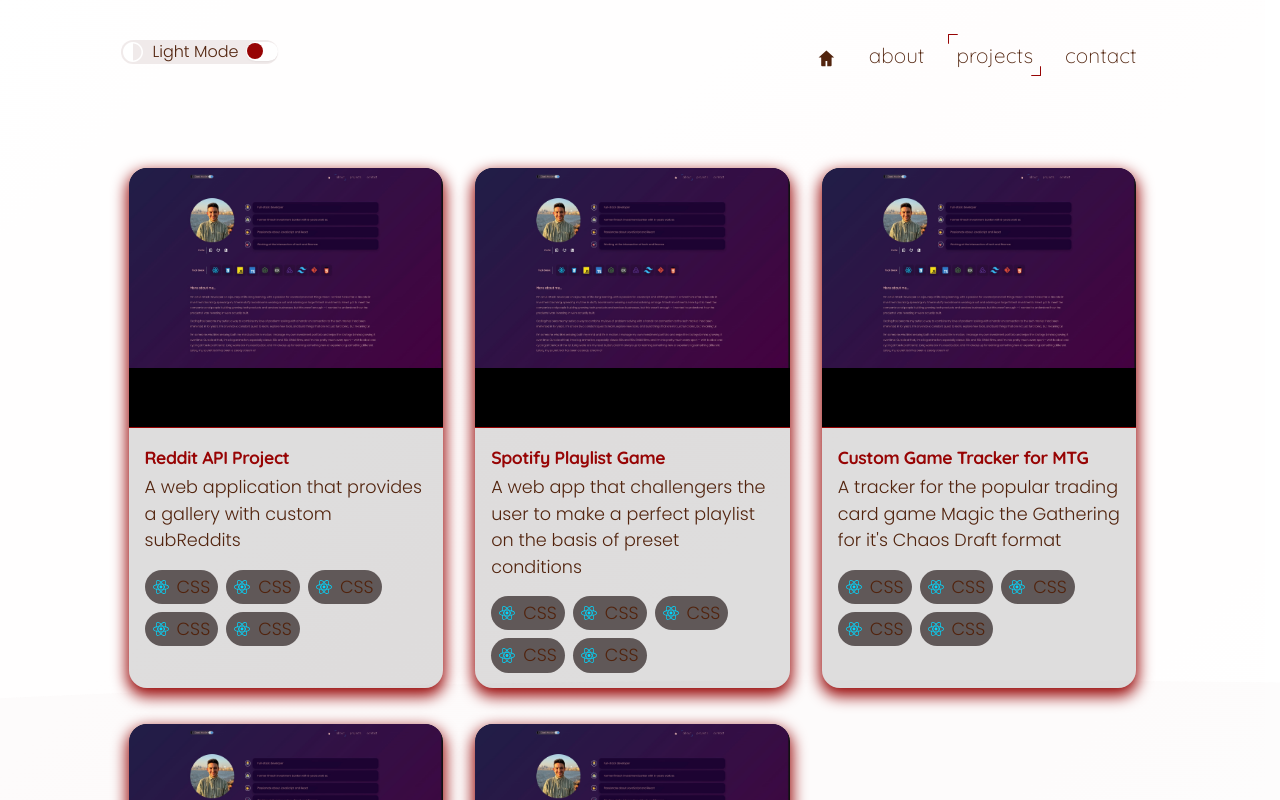
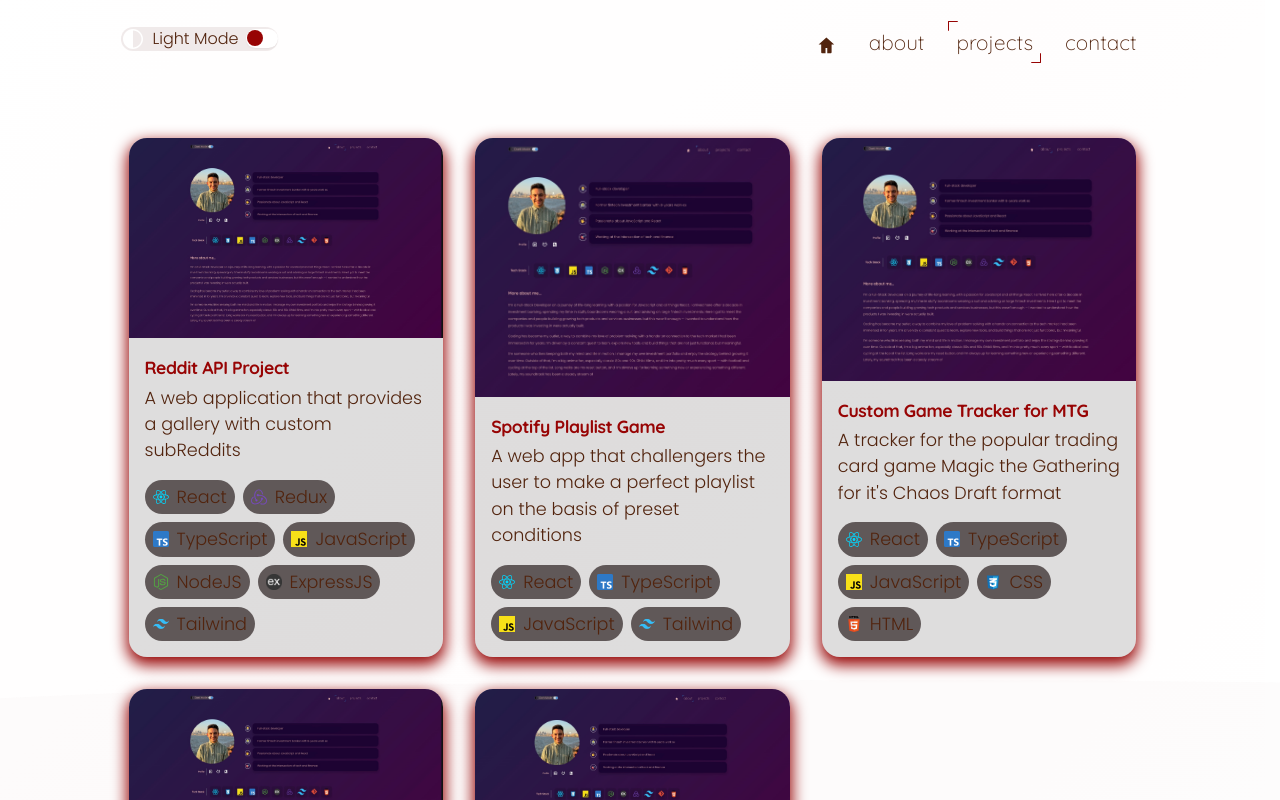
Before and after one commit to Dbrowne14/Personal-Portfolio-Website, a React (Vite) app: page /projects in a window 1280 px wide. Shown: the top 800 px of the page. Built offline with nearby package versions, Linux system fonts and the light colour scheme.

Commit message:
repeating logo feature added

```diff
--- a/src/components/ui/projectsCard.tsx
+++ b/src/components/ui/projectsCard.tsx
@@ -4,21 +4,20 @@
 
 const projectsCard = () => {
   return projectsData.map((project) => (
-    <div className="h-110 sm:h-130 rounded-2xl bg-iconBg shadow-[0_6px_15px_2px_var(--color-highlightColor)] block overflow-hidden mt-1">
-      <div className="h-[50%] w-full bg-black rounded-t-2xl border-b-highlightColor border-b">
-        <img className="object-cover object-[50%_20%]" src={project.imageLink} />
+    <div className="flex flex-col rounded-2xl bg-iconBg shadow-[0_6px_15px_2px_var(--color-highlightColor)] overflow-hidden">
+      {/* Top image */}
+      <div className="h-1/2 w-full">
+        <img className="w-full h-full object-cover" src={project.imageLink} />
       </div>
-      <div className="h-[50%] w-full p-4">
+
+      {/* Bottom content */}
+      <div className="flex flex-col flex-1 p-4">
         <h1 className="mb-1 text-variableText font-bold text-highlightColor">
           {project.title}
         </h1>
         <p className="text-variableText">{project.description}</p>
         <div className="flex flex-wrap mt-4 gap-2">
-          <TechUsed />
-          <TechUsed />
-          <TechUsed />
-          <TechUsed />
-          <TechUsed />
+          <TechUsed languages={project.languages} />
         </div>
       </div>
     </div>
--- a/src/components/ui/techUsed.tsx
+++ b/src/components/ui/techUsed.tsx
@@ -12,26 +12,30 @@
   { name: "HTML", link: htmlLogo },
 ];*/
 
-const techUsed = () => {
+type techUsedProps = {
+  languages: string[];
+};
+
+const techUsed = ({ languages }: techUsedProps) => {
   return (
-    <div className="flex gap-2 rounded-2xl bg-[rgba(53,42,42,0.74)] px-2 py-1 justify-center items-center">
-      <div className="h-4 w-4 flex justify-center items-center">
-        {" "}
-        <img className="justify-self-center" src={logos[0].link} />
-      </div>
-      <p className="text-variableText">CSS</p>
-    </div>
+    <>
+      {languages.map((language) => {
+        const logo = logos.find((l) => l.name === language);
+        if (!logo) return null;
+
+        return (
+          <div
+            key={logo.name}
+            className="flex gap-2 rounded-2xl bg-[rgba(53,42,42,0.74)] px-2 py-1 justify-center items-center"
+          >
+            <div className="h-4 w-4 flex justify-center items-center">
+              <img src={logo.link} alt={logo.name} />
+            </div>
+            <p className="text-variableText">{logo.name}</p>
+          </div>
+        );
+      })}
+    </>
   );
 };
-
 export default techUsed;
-
-//techused takes in an array [css,]
-/* names.forEach( name => {
-logos.forEach( if(name === logos.name) {
-return (
-    <div className="flex gap-2 rounded-2xl bg-[rgba(53,42,42,0.74)] px-2 py-1 justify-center items-center">
-      <div className="h-4 w-4 bg-black"></div>
-      <p className="text-variableText">{logos.name}</p>
-    </div>
-  );}*/
--- a/src/data/projectsData.ts
+++ b/src/data/projectsData.ts
@@ -1,18 +1,4 @@
 import davidWebsite from "../assets/Image 03-02-2026 at 17.35.jpg"
-import { logos } from "./logoData";
-
-  /*{ name: "React", link: reactLogo },
-  { name: "CSS", link: cssLogo },
-  { name: "JavaScript", link: JavaScriptLogo },
-  { name: "TypeScript", link: typeScriptLogo },
-  { name: "NodeJS", link: nodeLogo },
-  { name: "ExpressJS", link: expressLogo },
-  { name: "Redux", link: reduxLogo },
-  { name: "Tailwind", link: tailwindLogo },
-  { name: "Git", link: gitLogo },
-  { name: "HTML", link: htmlLogo },
-];*/
-
 
 
 export const projectsData = [
@@ -20,30 +6,30 @@
     title: "Reddit API Project",
     imageLink: davidWebsite,
     description: "A web application that provides a gallery with custom subReddits",
-    languages: ["React", "HTML"],
+    languages: ["React", "Redux", "TypeScript", "JavaScript", "NodeJS", "ExpressJS", "Tailwind"],
   },
   {
     title: "Spotify Playlist Game",
     imageLink: davidWebsite,
     description: "A web app that challengers the user to make a perfect playlist on the basis of preset conditions",
-    languages: ["React", "HTML"],
+    languages: ["React", "TypeScript", "JavaScript", "Tailwind"]
   },
   {
     title: "Custom Game Tracker for MTG",
     imageLink: davidWebsite,
     description: "A tracker for the popular trading card game Magic the Gathering for it's Chaos Draft format",
-    languages: ["React", "HTML"],
+    languages: ["React", "TypeScript","JavaScript", "CSS", "HTML"],
   },
   {
     title: "Calendar Scheduler",
     imageLink: davidWebsite,
     description: "A calendar scheduler for memos and required inputs",
-    languages: ["React", "HTML"],
+    languages: ["React", "JavaScript","CSS", "HTML"],
   },
   {
     title: "Big Boss Machine",
     imageLink: davidWebsite,
     description: "A machine for big bosses ",
-    languages: ["React", "HTML"],
+    languages: ["ExpressJS", "NodeJS",],
   },
 ];
--- a/src/pages/MainLayout.tsx
+++ b/src/pages/MainLayout.tsx
@@ -14,7 +14,7 @@
   }, []);
   return (
     <div className="w-full h-full">
-      <div className="mx-auto min-h-screen grid grid-rows-[minmax(0,1fr)_minmax(0,10fr)_minmax(0,1fr)] place-items-center">
+      <div className="mx-auto min-h-screen grid grid-rows-[90px_minmax(0,10fr)_minmax(0,1fr)] place-items-center">
         <nav className="w-full h-full flex justify-center sticky top-0 z-50 items-center ">
           <Nav />
         </nav>
```
